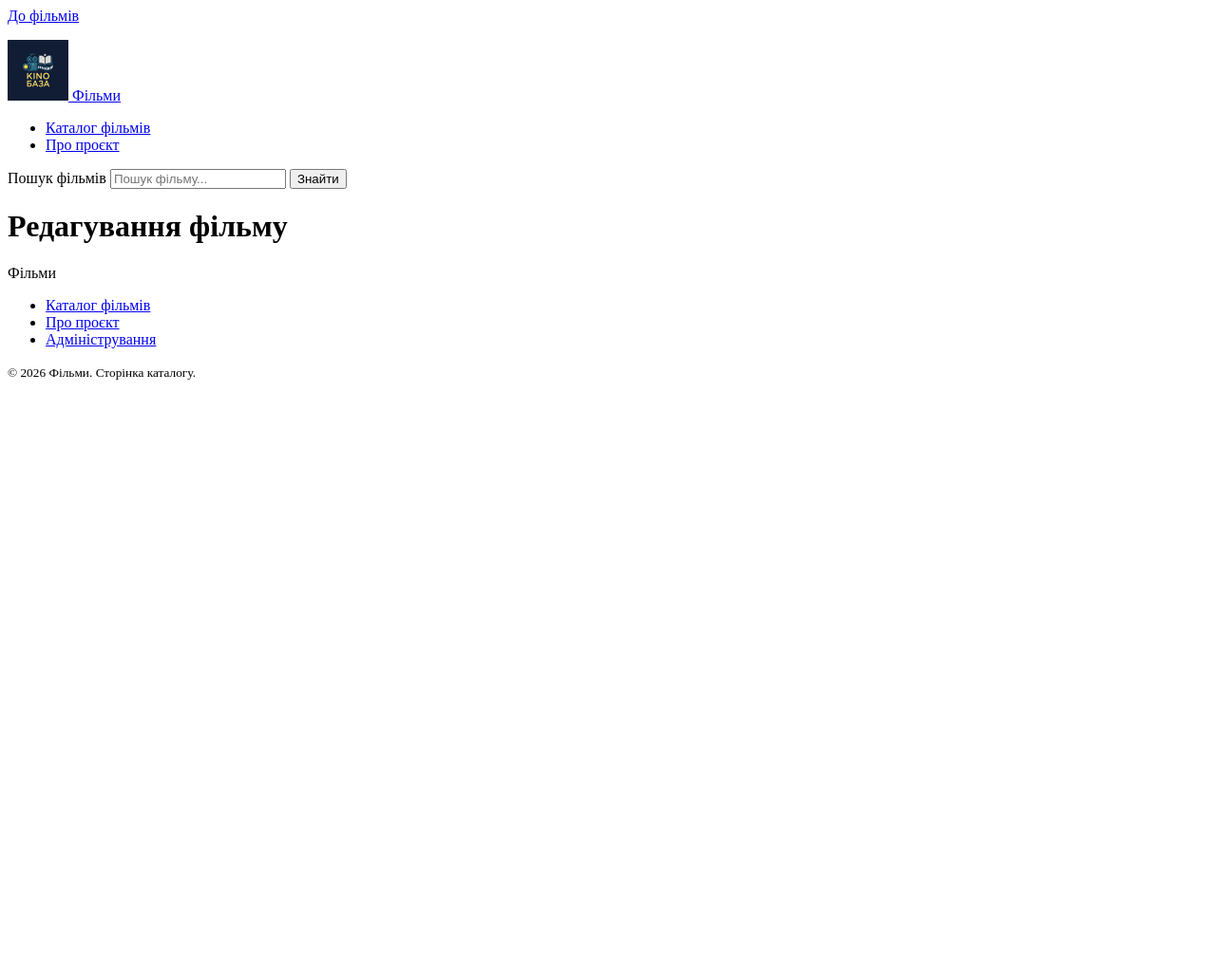
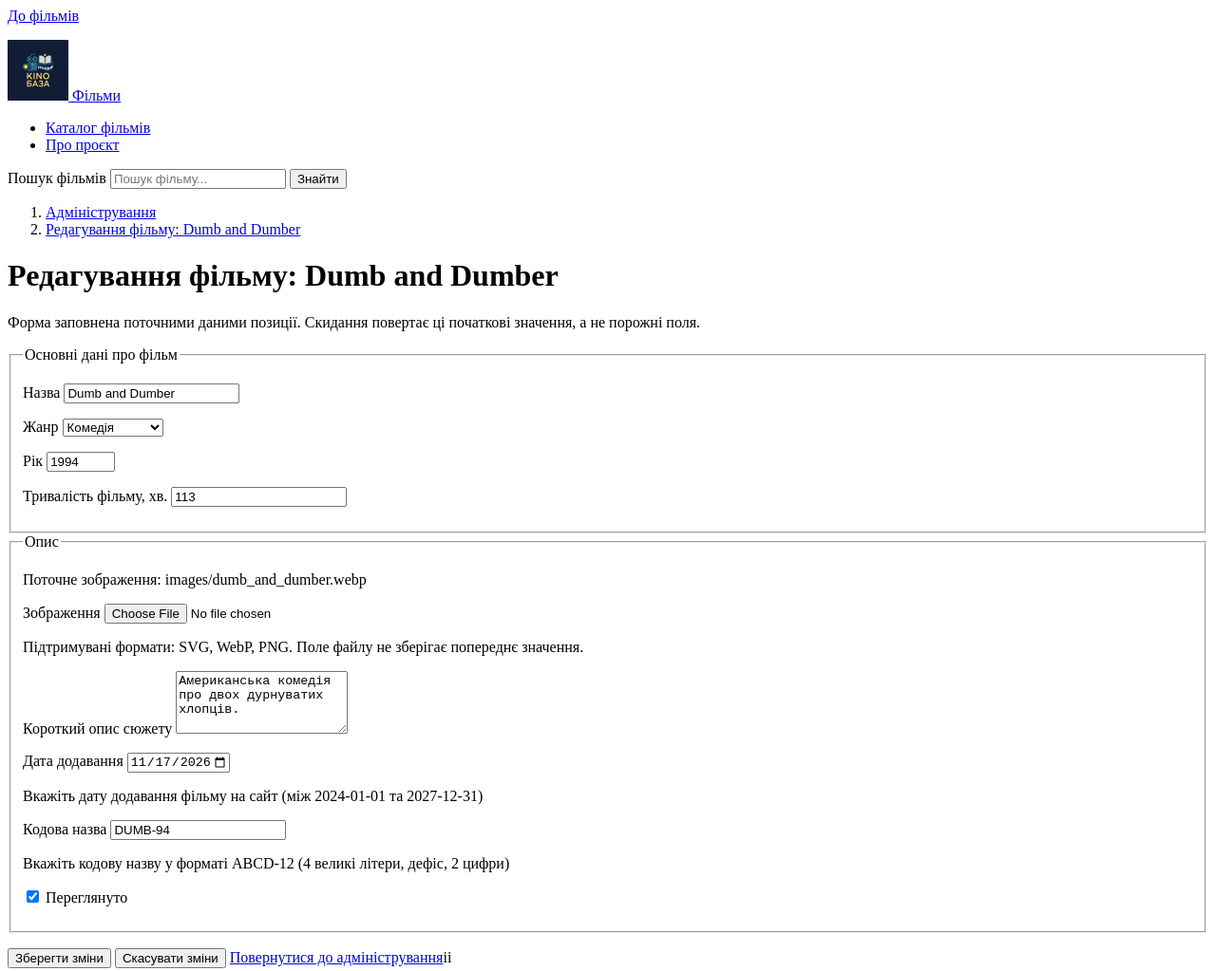
Before and after one commit to PavloBachysh/ClientWeb_Lab2, a plain HTML site: page admin-edit.html in a window 1280 px wide. Shown: the top 1023 px of the page at 95% size. Before the commit the page ends 800 px from the top, so only its background shows below. Drawn offline with Linux system fonts and the light colour scheme.

Commit message:
admin-edit.html

```diff
--- a/admin-edit.html
+++ b/admin-edit.html
@@ -35,7 +35,89 @@
 
 
             <main id="content">
-                <h1>Редагування фільму</h1>
+                <nav aria-label="Навігаційний ланцюжок (хлібні крихти)">
+                    <ol>
+                        <li><a href="admin.html">Адміністрування</a></li>
+                        <li><a href="admin-edit.html" aria-current="page">Редагування фільму: Dumb and Dumber</a></li>
+                    </ol>
+                </nav>
+
+                <h1>Редагування фільму: Dumb and Dumber</h1>
+                <p>Форма заповнена поточними даними позиції. Скидання повертає ці початкові значення, а не порожні поля.</p>
+
+                <form id="edit-film" action="admin-edit.html" method="get">
+                    <input type="hidden" name="id" value="dumb_and_dumber">
+
+                    <fieldset>
+                    <legend>Основні дані про фільм</legend>
+
+                    <p>
+                        <label for="name">Назва</label>
+                        <input id="name" name="name" type="text" required maxlength="80" autocomplete="off" value="Dumb and Dumber">
+                    </p>
+
+                    <p>
+                        <label for="category">Жанр</label>
+                        <select id="category" name="category" required>
+                            <option value="">Оберіть жанр</option>
+                            <option value="comedy" selected>Комедія</option>
+                            <option value="fantasy">Фантастика</option>
+                            <option value="detective">Детектив</option>
+                            <option value="horror">Хорор</option>
+                        </select>
+                    </p>
+
+                    <p>
+                        <label for="year">Рік</label>
+                        <input id="year" name="year" type="number" required min="1900" max="3000" step="1" inputmode="numeric" value="1994">
+                    </p>
+
+                    <p>
+                        <label for="duration">Тривалість фільму, хв.</label>
+                        <input id="duration" name="duration" type="number" required max="1440" title="Вкажіть тривалість фільму (число)" value="113">
+                    </p>
+                    </fieldset>
+
+                    <fieldset>
+                    <legend>Опис</legend>
+                    <p>Поточне зображення: images/dumb_and_dumber.webp</p>
+                    <p>
+                        <label for="image">Зображення</label>
+                        <input id="image" name="image" type="file" accept="image/svg+xml,image/webp,image/png" required>
+                        <p id="image-hint">Підтримувані формати: SVG, WebP, PNG. Поле файлу не зберігає попереднє значення.</p>
+                    </p>
+
+                    <p>
+                        <label for="plot">Короткий опис сюжету</label>
+                        <textarea id="plot" name="plot" required maxlength="300" rows="4">Американська комедія про двох дурнуватих хлопців.</textarea>
+                    </p>
+
+                    <p>
+                        <label for="addedAt">Дата додавання</label>
+                        <input id="addedAt" name="addedAt" type="date" required min="2024-01-01" max="2027-12-31" value="2026-11-17">
+                        <p id="addedAt-hint">Вкажіть дату додавання фільму на сайт (між 2024-01-01 та 2027-12-31)</p>
+                    </p>
+
+                    <p>
+                        <label for="code">Кодова назва</label>
+                        <input id="code" name="code" type="text" required pattern="^[A-Z]{4}-\d{2}$" maxlength="20"
+                        aria-describedby="code-hint" autocomplete="off" title="Вкажіть кодову назву у форматі ABCD-12" value="DUMB-94">
+                        <p id="code-hint">Вкажіть кодову назву у форматі ABCD-12 (4 великі літери, дефіс, 2 цифри)</p>
+                    </p>
+
+                    <p>
+                        <label>
+                        <input id="watched" name="watched" type="checkbox" checked value="true">
+                        Переглянуто
+                        </label>
+                    </p>
+                    </fieldset>
+                    <p>
+                        <button type="submit">Зберегти зміни</button>
+                        <button type="reset">Скасувати зміни</button>
+                        <a href="admin.html">Повернутися до адміністрування</a>іі
+                    </p>
+                </form>
 
             </main>
 
```
Also changed, not shown: admin.html (+1 -1 lines), index.html (+1 -1 lines).
